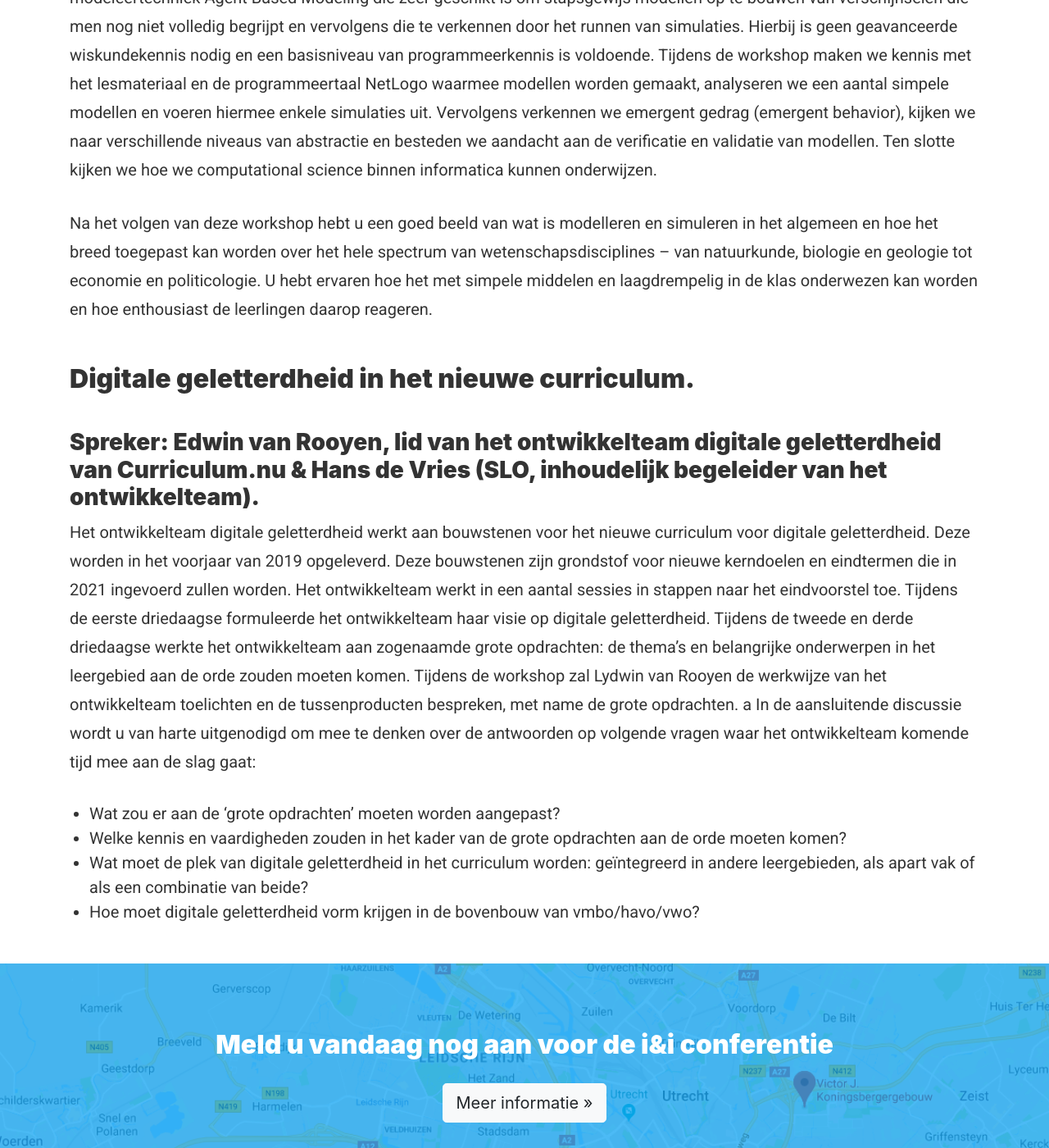
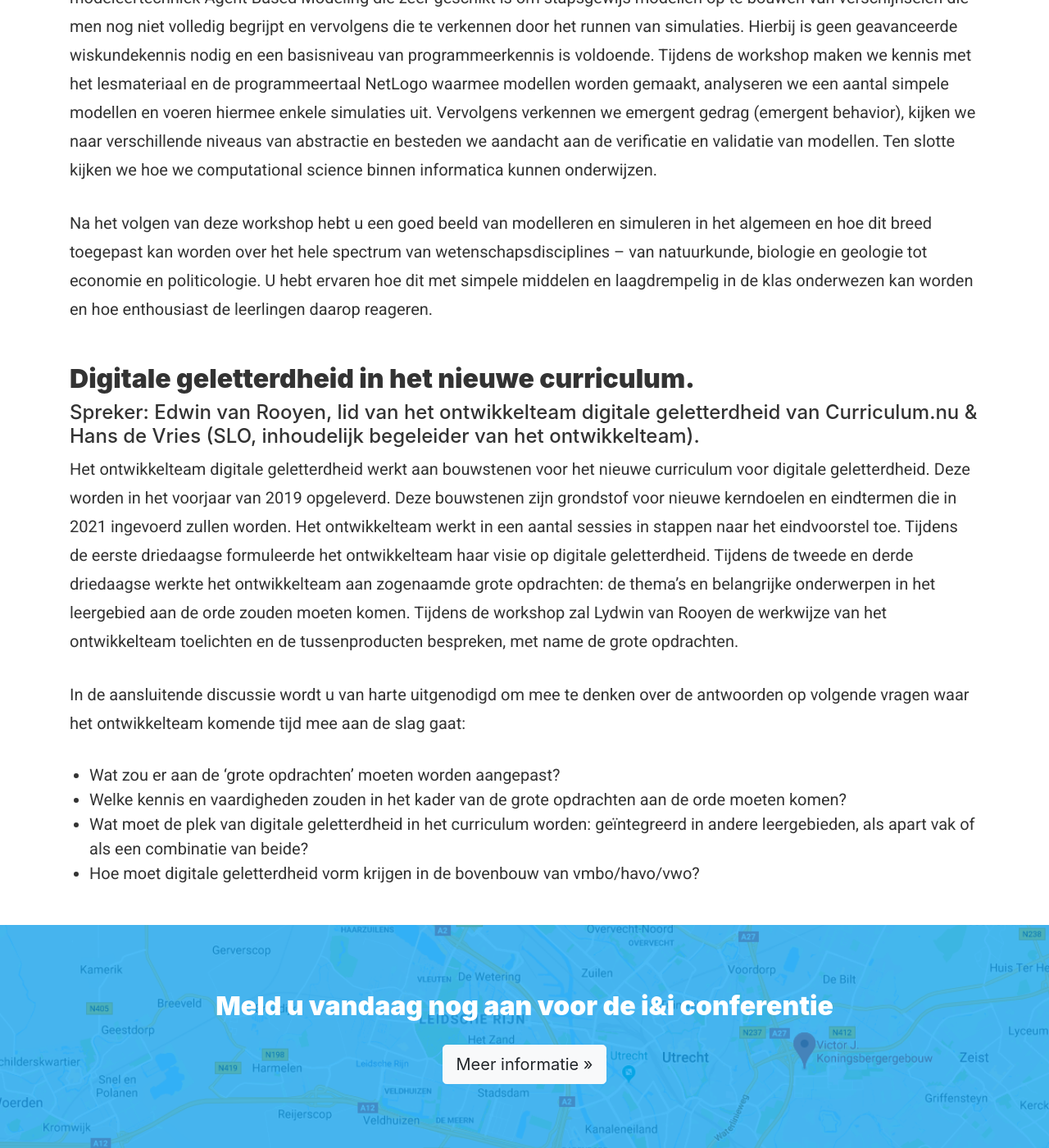
Before and after one commit to ieni/website, a Jekyll site: the page built from _projects/ieni-conferentie-2018.md, in a window 1280 px wide and 1400 px high, scrolled down 6385 px. Shown: the whole window at 82% size. Built offline with Jekyll 4.4.1, drawn with Linux system fonts in a browser that asks for light colours.

Commit message:
Kleine tekstcorrecties

```diff
--- a/_projects/ieni-conferentie-2018.md
+++ b/_projects/ieni-conferentie-2018.md
@@ -95,14 +95,15 @@ Hoewel informatica ‘overal’ is, kan het vinden van een passende context best
 
 We presenteren lesmateriaal dat onze themateam heeft ontwikkeld voor Computational Science – een keuzethema in het nieuwe examenprogramma voor informatica.  Computation Science betekent modelleren en simuleren en dat zijn belangrijke aspecten van computational thinking die een geschikte context bieden om de leerinhoud van informatica in praktijk te brengen. Ook voor leerlingen die een vervolgopleiding buiten de informatica kiezen is het te verwachten dat ze tijdens hun opleiding of beroep in aanraking komen met modelleren en simuleren. In ons lesmateriaal maken we gebruik van modeleertechniek Agent Based Modeling die zeer geschikt is om stapsgewijs modellen op te bouwen van verschijnselen die men nog niet volledig begrijpt en vervolgens die te verkennen door het runnen van simulaties. Hierbij is geen geavanceerde wiskundekennis nodig en een basisniveau van programmeerkennis is voldoende. Tijdens de workshop maken we kennis met het lesmateriaal en de programmeertaal NetLogo waarmee modellen worden gemaakt, analyseren we een aantal simpele modellen en voeren hiermee enkele simulaties uit. Vervolgens verkennen we emergent gedrag (emergent behavior), kijken we naar verschillende niveaus van abstractie en besteden we aandacht aan de verificatie en validatie van modellen. Ten slotte kijken we hoe we computational science binnen informatica kunnen onderwijzen.
 
-Na het volgen van deze workshop hebt u een goed beeld van wat is modelleren en simuleren in het algemeen en hoe het breed toegepast kan worden over het hele spectrum van wetenschapsdisciplines – van natuurkunde, biologie en geologie tot economie en politicologie. U hebt ervaren hoe het met simpele middelen en laagdrempelig in de klas onderwezen kan worden en hoe enthousiast de leerlingen daarop reageren.
+Na het volgen van deze workshop hebt u een goed beeld van modelleren en simuleren in het algemeen en hoe dit breed toegepast kan worden over het hele spectrum van wetenschapsdisciplines – van natuurkunde, biologie en geologie tot economie en politicologie. U hebt ervaren hoe dit met simpele middelen en laagdrempelig in de klas onderwezen kan worden en hoe enthousiast de leerlingen daarop reageren.
 
 ## Digitale geletterdheid in het nieuwe curriculum.
-### Spreker:  Edwin van Rooyen, lid van het ontwikkelteam digitale geletterdheid van Curriculum.nu & Hans de Vries (SLO, inhoudelijk begeleider van het ontwikkelteam).
+#### Spreker:  Edwin van Rooyen, lid van het ontwikkelteam digitale geletterdheid van Curriculum.nu & Hans de Vries (SLO, inhoudelijk begeleider van het ontwikkelteam).
 
 Het ontwikkelteam digitale geletterdheid werkt aan bouwstenen voor het nieuwe curriculum voor digitale geletterdheid. Deze worden in het voorjaar van 2019 opgeleverd. Deze bouwstenen zijn grondstof voor nieuwe kerndoelen en eindtermen die in 2021 ingevoerd zullen worden. Het ontwikkelteam werkt in een aantal sessies in stappen naar het eindvoorstel toe. Tijdens de eerste driedaagse formuleerde het ontwikkelteam haar visie op digitale geletterdheid. Tijdens de tweede en derde driedaagse werkte het ontwikkelteam aan zogenaamde grote opdrachten: de thema's en belangrijke onderwerpen in het leergebied aan de orde zouden moeten komen. Tijdens de workshop zal Lydwin van Rooyen de werkwijze van het ontwikkelteam toelichten en de tussenproducten bespreken, met name de grote opdrachten.
-a
+
 In de aansluitende discussie wordt u van harte uitgenodigd om mee te denken over de antwoorden op volgende vragen waar het ontwikkelteam komende tijd mee aan de slag gaat:
+
 * Wat zou er aan de 'grote opdrachten' moeten worden aangepast?
 * Welke kennis en vaardigheden zouden in het kader van de grote opdrachten aan de orde moeten komen?
 * Wat moet de plek van digitale geletterdheid in het curriculum worden: geïntegreerd in andere leergebieden, als apart vak of als een combinatie van beide?
```
